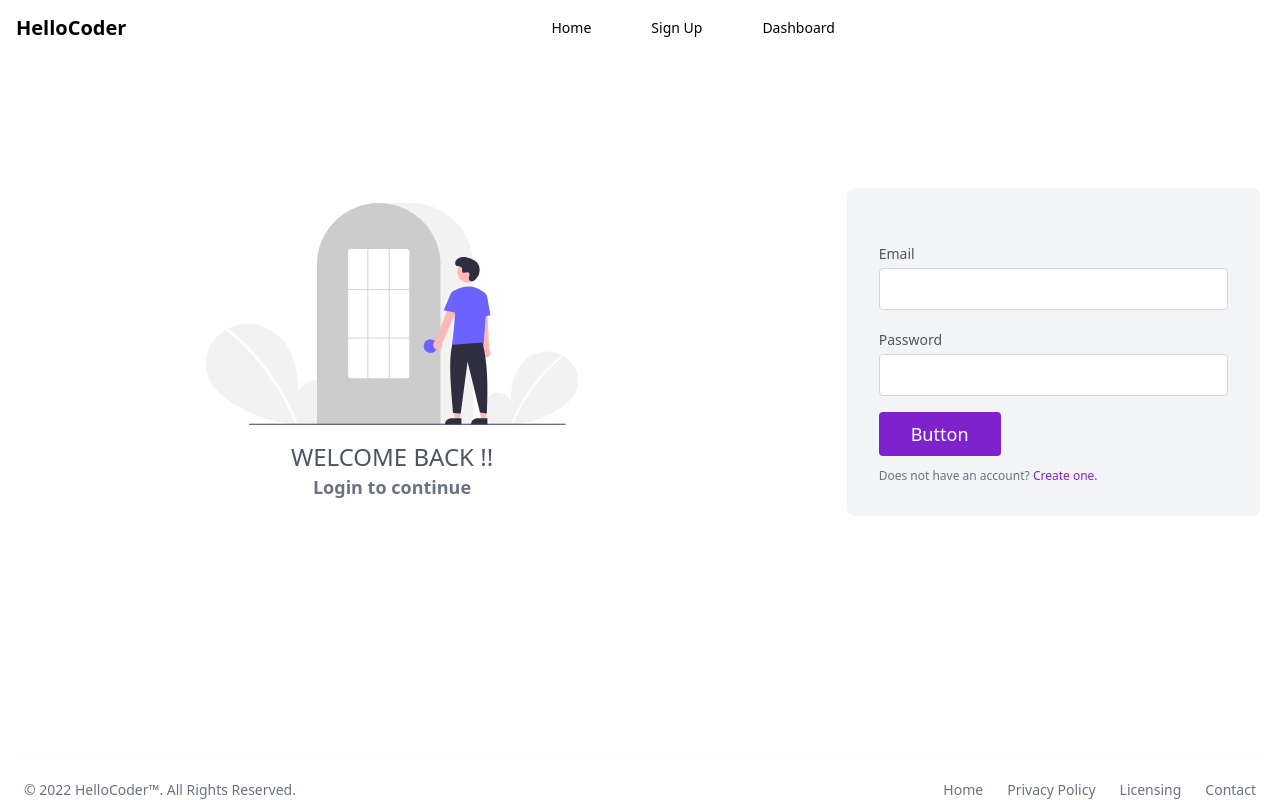
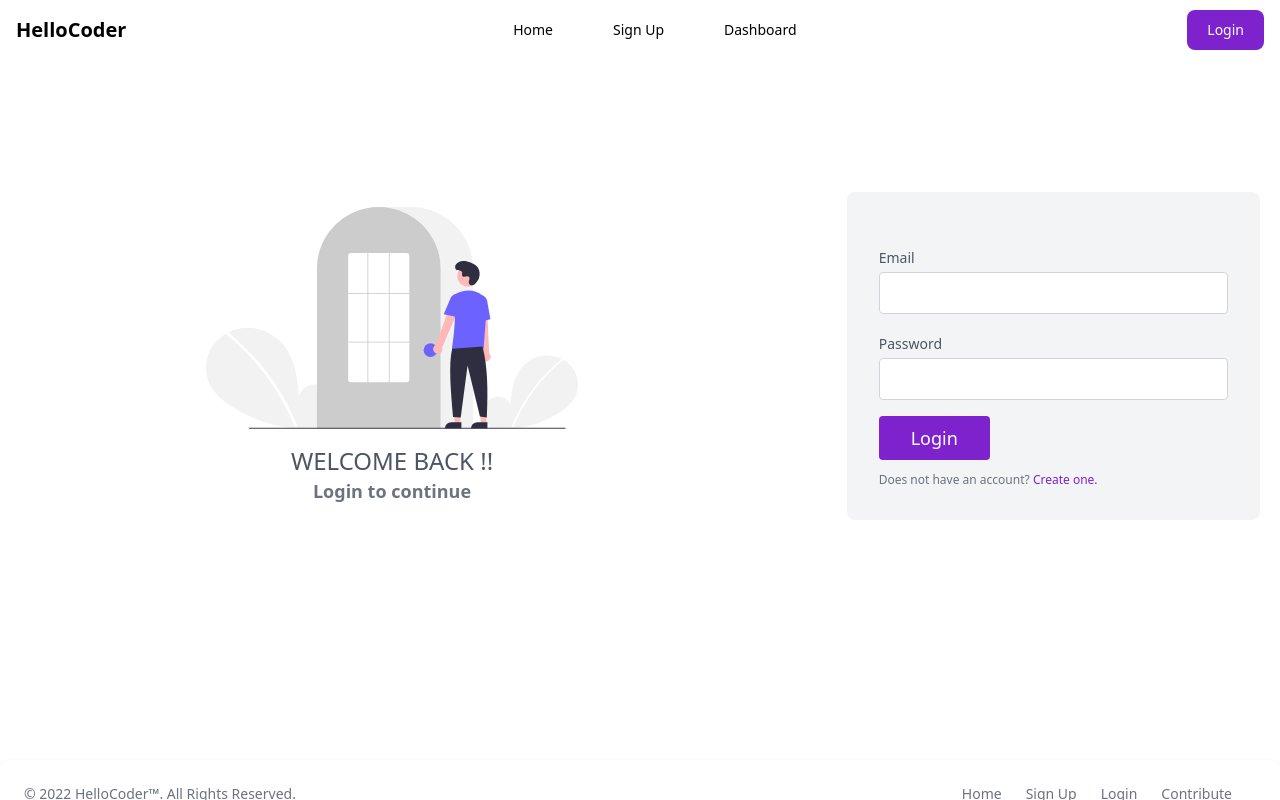
Before and after one commit to AmalkrishnaAS/Blog-frontend, a Next.js app: page /login in a window 1280 px wide. Built offline with nearby package versions, Linux system fonts and the light colour scheme.

Commit message:
footer links

```diff
--- a/components/Footer.jsx
+++ b/components/Footer.jsx
@@ -12,14 +12,15 @@ const Footer = () => {
 <Link href={'/'}><a  class="mr-4 hover:underline md:mr-6 ">Home</a></Link>
 </li>
 <li>
-<a href="#" class="mr-4 hover:underline md:mr-6">Privacy Policy</a>
+<Link href={'/login'}><a  class="mr-4 hover:underline md:mr-6 ">Sign Up</a></Link>
 </li>
 <li>
-<a href="#" class="mr-4 hover:underline md:mr-6">Licensing</a>
+<Link href={'/'}><a  class="mr-4 hover:underline md:mr-6 ">Login</a></Link>
 </li>
 <li>
-<a href="#" class="hover:underline">Contact</a>
+<a  class="mr-4 hover:underline md:mr-6 " href='https://github.com/AmalkrishnaAS/Blog-frontend' target={'_blank'}>Contribute</a>
 </li>
+
 </ul>
 </footer>
 
--- a/components/Modal.jsx
+++ b/components/Modal.jsx
@@ -9,7 +9,7 @@ export default function Modal({deleteId, setDeleteId,  setprogress, setBlogs,blo
         console.log(id)
         setprogress(20);
         try {
-            setBlogs(blogs.filter(blog => blog.id !== id))
+
             await axios.delete(`${process.env.NEXT_PUBLIC_BACKEND}/blog/delete/${id}`, {
                 headers: {
                     'x-access-token': localStorage.getItem('token')
@@ -17,6 +17,7 @@ export default function Modal({deleteId, setDeleteId,  setprogress, setBlogs,blo
             })
             setprogress(100);
             toast.success('Blog deleted successfully')
+            setBlogs(blogs.filter(blog => blog.id !== id))
             setDeleteId(null)
 
         } catch (error) {
--- a/components/Navbar.jsx
+++ b/components/Navbar.jsx
@@ -19,6 +19,12 @@ const [isOpen, setisOpen] = useState(false)
     }
   }, [typeof window!=='undefined'?localStorage.getItem('token'):null])
 
+  const logout=()=>{
+    localStorage.removeItem('token')
+    localStorage.removeItem('user')
+    router.push('/login')
+    setToken(null)
+  }
 
 
     const router = useRouter()
@@ -31,12 +37,13 @@ const [isOpen, setisOpen] = useState(false)
 <span class="self-center text-xl font-semibold whitespace-nowrap">HelloCoder</span>
 </a>
 <div class="flex md:order-2">
-{token&&<button onClick={()=>router.push('/login')} type="button" class="text-white bg-purple-700 hover:bg-purple-800 focus:ring-4 focus:outline-none focus:ring-purple-300 font-medium rounded-lg text-sm px-5 py-2.5 text-center mr-3 md:mr-0 ">Login</button>}
+{token===null?<button onClick={()=>router.push('/login')} type="button" class="text-white bg-purple-700 hover:bg-purple-800 focus:ring-4 focus:outline-none focus:ring-purple-300 font-medium rounded-lg text-sm px-5 py-2.5 text-center mr-3 md:mr-0 ">Login</button>:<button onClick={logout} type="button" class="text-white bg-purple-700 hover:bg-purple-800 focus:ring-4 focus:outline-none focus:ring-purple-300 font-medium rounded-lg text-sm px-5 py-2.5 text-center mr-3 md:mr-0 ">Logout</button>}
 <button onClick={()=>setisOpen(!isOpen)} data-collapse-toggle="mobile-menu-4" type="button" class="inline-flex items-center p-2 text-sm text-gray-500 rounded-lg md:hidden hover:bg-gray-100 focus:outline-none focus:ring-2 focus:ring-gray-200" aria-controls="mobile-menu-4" aria-expanded="false">
 <span class="sr-only">Open main menu</span>
 <svg class="w-6 h-6" fill="currentColor" viewBox="0 0 20 20" xmlns="http://www.w3.org/2000/svg"><path fill-rule="evenodd" d="M3 5a1 1 0 011-1h12a1 1 0 110 2H4a1 1 0 01-1-1zM3 10a1 1 0 011-1h12a1 1 0 110 2H4a1 1 0 01-1-1zM3 15a1 1 0 011-1h12a1 1 0 110 2H4a1 1 0 01-1-1z" clip-rule="evenodd"></path></svg>
 <svg class="hidden w-6 h-6" fill="currentColor" viewBox="0 0 20 20" xmlns="http://www.w3.org/2000/svg"><path fill-rule="evenodd" d="M4.293 4.293a1 1 0 011.414 0L10 8.586l4.293-4.293a1 1 0 111.414 1.414L11.414 10l4.293 4.293a1 1 0 01-1.414 1.414L10 11.414l-4.293 4.293a1 1 0 01-1.414-1.414L8.586 10 4.293 5.707a1 1 0 010-1.414z" clip-rule="evenodd"></path></svg>
 </button>
+
 </div>
 <div class={`${isOpen?'':'hidden'} justify-between items-center w-full md:flex md:w-auto md:order-1`} id="mobile-menu-4">
 <ul class="flex flex-col mt-4 md:flex-row md:space-x-8 md:mt-0 md:text-sm md:font-medium">
--- a/pages/dashboard.jsx
+++ b/pages/dashboard.jsx
@@ -11,6 +11,7 @@ import Modal from '../components/Modal'
 const dashbord = (props) => {
   const [blogs, setBlogs] = useState([])
   const [deleteId, setDeleteId] = useState('')
+  const [loading, setloading] = useState(true)
 
   const fetchData = async () => {
 
@@ -22,6 +23,7 @@ const dashbord = (props) => {
 
     console.log(res.data)
     setBlogs(res.data)
+    setloading(false)
 
   }
     const router = useRouter()
@@ -30,8 +32,9 @@ const dashbord = (props) => {
         {
             router.push('/login')
         }
-        fetchData()
+        fetchData(null)
         console.log(blogs)
+
 
 
 
@@ -39,16 +42,21 @@ const dashbord = (props) => {
     }, [])
   return (
     <div className='min-h-[80vh] max-w-screen'>
+
       <Modal deleteId={deleteId} setDeleteId={setDeleteId} setprogress={props.setprogress} setBlogs={setBlogs} blogs={blogs} />
 
 
+      {
+        loading&&<div className='flex justify-center '><svg class="animate-spin h-8 w-8 text-black" xmlns="http://www.w3.org/2000/svg" fill="none" viewBox="0 0 24 24"><circle class="opacity-25" cx="12" cy="12" r="10" stroke="currentColor" stroke-width="4"></circle><path class="opacity-75" fill="currentColor" d="M4 12a8 8 0 018-8V0C5.373 0 0 5.373 0 12h4zm2 5.291A7.962 7.962 0 014 12H0c0 3.042 1.135 5.824 3 7.938l3-2.647z"></path></svg>
+        </div>
+      }
 
 
 
 
       {blogs.length!==0?<div>
       <div className='flex justify-center items-center text-gray-500 text-sm font-semibold'>
-        <h1 className='text-3xl uppercase'>Dashboard</h1>
+        <h1 className='text-3xl uppercase mt-6'>Dashboard</h1>
       </div>
 
 
--- a/pages/login.jsx
+++ b/pages/login.jsx
@@ -103,7 +103,7 @@ const login = (props) => {
           <input type="password" required minLength={8} id="password" name="password" class="w-full bg-white rounded border border-gray-300 focus:border-purple-700 focus:ring-2 focus:ring-purple-200 text-base outline-none text-gray-700 py-1 px-3 leading-8 transition-colors duration-200 ease-in-out" onChange={handlechange} />
         </div>
         <label for ='submit' >
-        <button class="text-white bg-purple-700 border-0 py-2 px-8 focus:outline-none hover:bg-purple-800 rounded text-lg">Button</button>
+        <button class="text-white bg-purple-700 border-0 py-2 px-8 focus:outline-none hover:bg-purple-800 rounded text-lg">Login</button>
         <input type="submit" className='hidden' />
         </label>
         <p class="text-xs text-gray-500 mt-3">Does not have an account? <Link href='/signup'><a  className="text-purple-700 hover:underline">Create one.</a></Link></p>
--- a/pages/signup.jsx
+++ b/pages/signup.jsx
@@ -100,7 +100,7 @@ const login = ({setprogress}) => {
           <input type="password" id="cpassword" name="cpassword" class="w-full bg-white rounded border border-gray-300 focus:border-purple-800 focus:ring-2 focus:ring-purple-200 text-base outline-none text-gray-700 py-1 px-3 leading-8 transition-colors duration-200 ease-in-out" onChange={handlechange} />
         </div>
         <label for ='submit' >
-        <button class="text-white bg-purple-700 border-0 py-2 px-8 focus:outline-none hover:bg-purple-600 rounded text-lg">Button</button>
+        <button class="text-white bg-purple-700 border-0 py-2 px-8 focus:outline-none hover:bg-purple-600 rounded text-lg">Sign Up</button>
         <input type="submit" className='hidden' />
         </label>
         <p class="text-xs text-gray-500 mt-3">Already have an Account?
```
